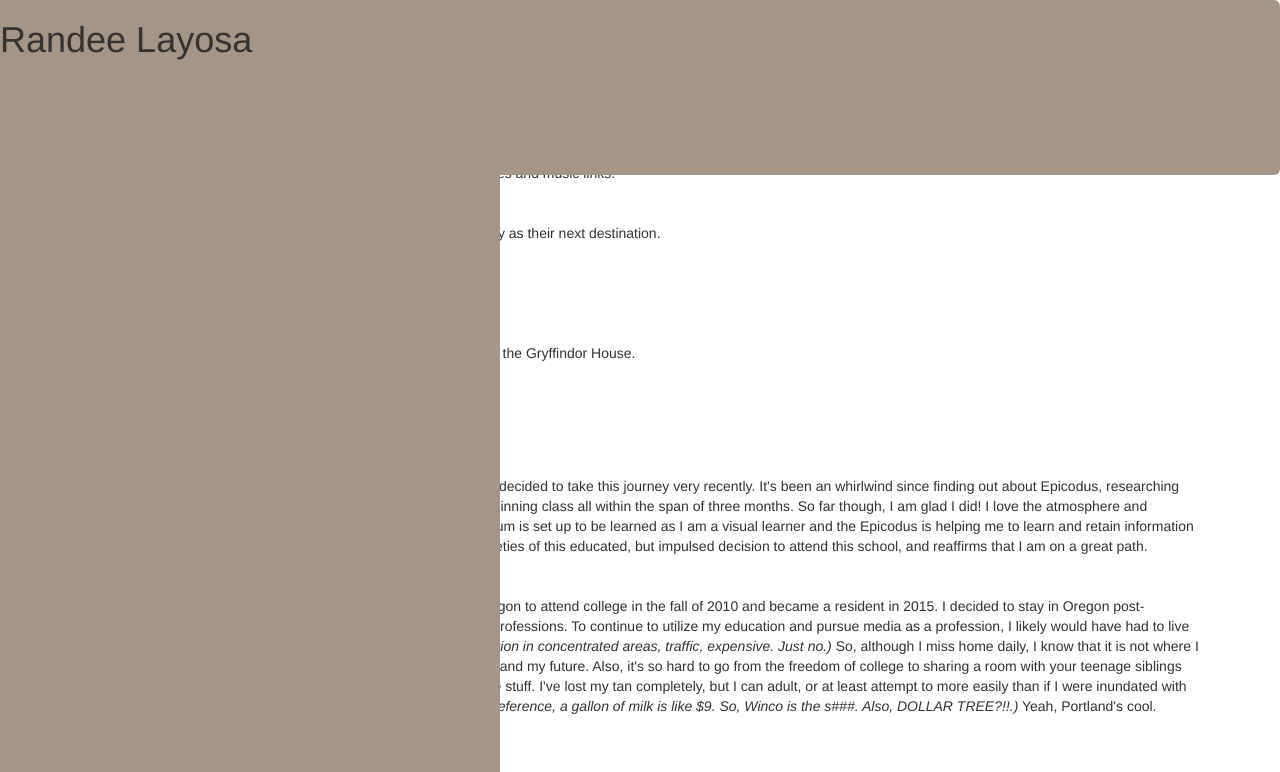
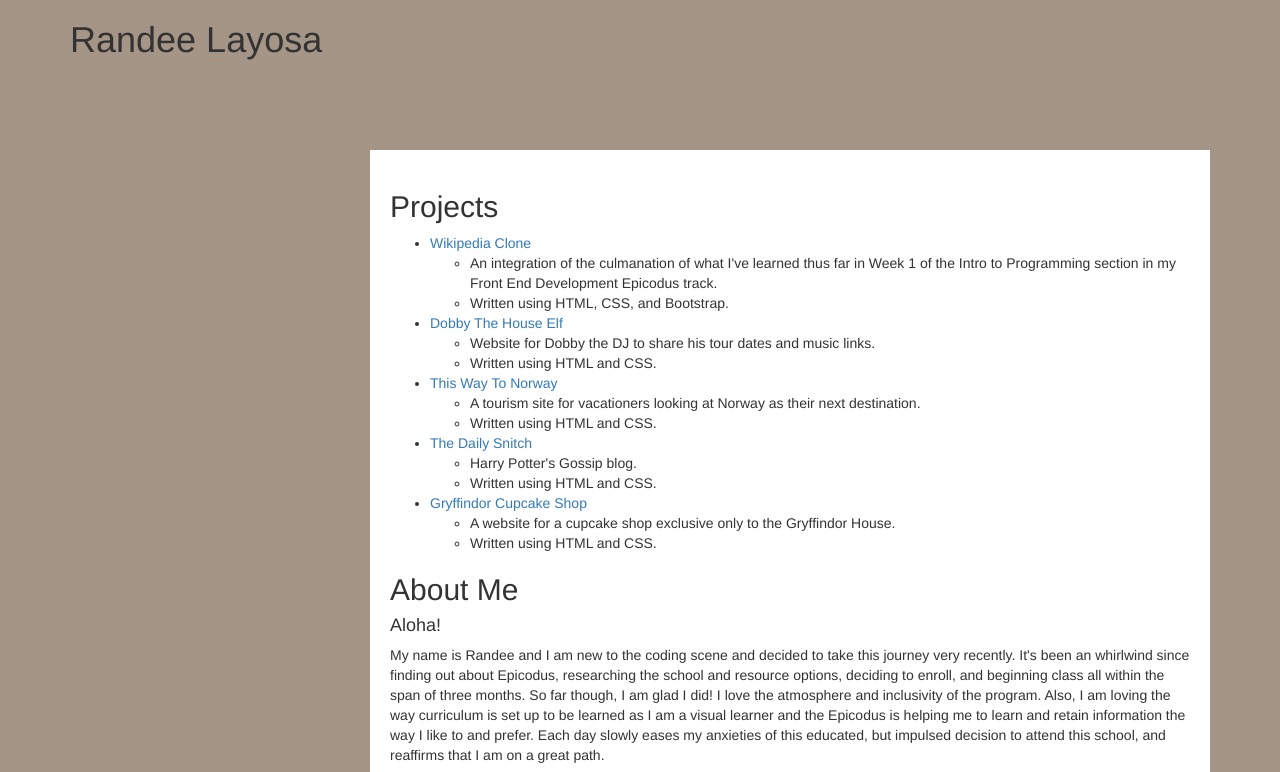
Before and after one commit to randeelayosa/portfolio, a plain HTML site: page index.html in a window 1280 px wide. Shown: the top 772 px of the page. Drawn offline with Linux system fonts and the light colour scheme.

Commit message:
Clean up overall look and design of page layout regarding the well used for the entire body.

```diff
--- a/css/styles.css
+++ b/css/styles.css
@@ -3,16 +3,21 @@
   background-size: cover;
 } */
 
-.main {
-  margin-left: 50px;
-  padding: 0 10px;
+
+body {
+  background-color: #A59586;
 }
 
-body {
+.well-body {
+  margin-left: 300px;
+  margin-top: 80px;
+  float: right;
+  padding: 20px;
+  z-index: 1;
   background-color: white;
 }
 
-.jumbotron {
+/* .rectangle-top {
   height: 175px;
   width: 100%;
   position: fixed;
@@ -21,6 +26,15 @@ body {
   left: 0;
   background-color: #A59586;
 }
+
+.rectangle-left {
+  height: 100%;
+  width: 500px;
+  position: fixed;
+  top: 0;
+  left: 0;
+  background-color: #A59586;
+} */
 
 .sidebar {
   height: 100%;
--- a/index.html
+++ b/index.html
@@ -6,13 +6,13 @@
   <link rel="stylesheet" href="css/styles.css">
   </head>
   <body class="container">
-    <div class="main">
-    <div class="jumbotron">
+    <div class="rectangle-top">
     </div>
-    <div class="sidebar">
+<div class="rectangle-left">
+</div>
       <h1>Randee Layosa</h1>
-    </div>
-      <!-- insert prof picture --> <img src="#" alt="">
+      <!-- insert prof picture -->
+      <div class="well-body">
         <h2>Projects</h2>
           <ul>
             <!-- For each include a brief description of the project and what languages it uses. -->
@@ -113,6 +113,9 @@
             <li>Photography and videography</li>
           </ul>
         </div>
+
+
+
   </body>
 </html>
 
```
